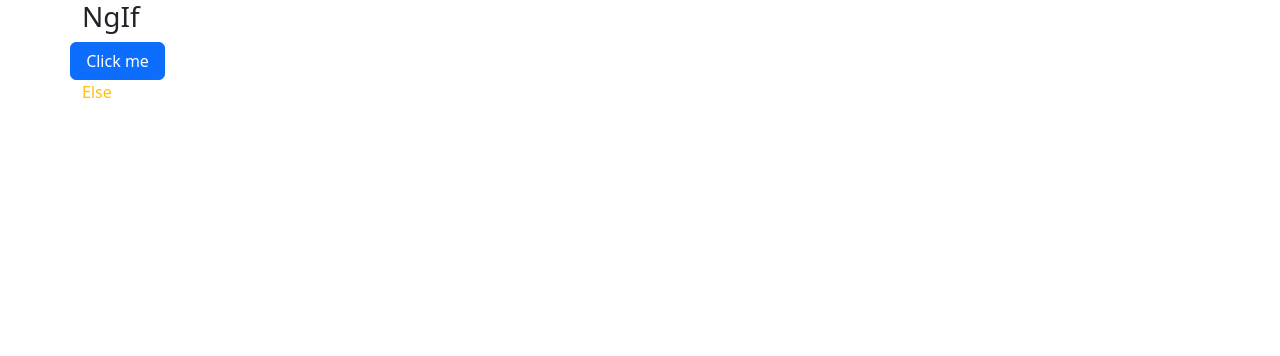
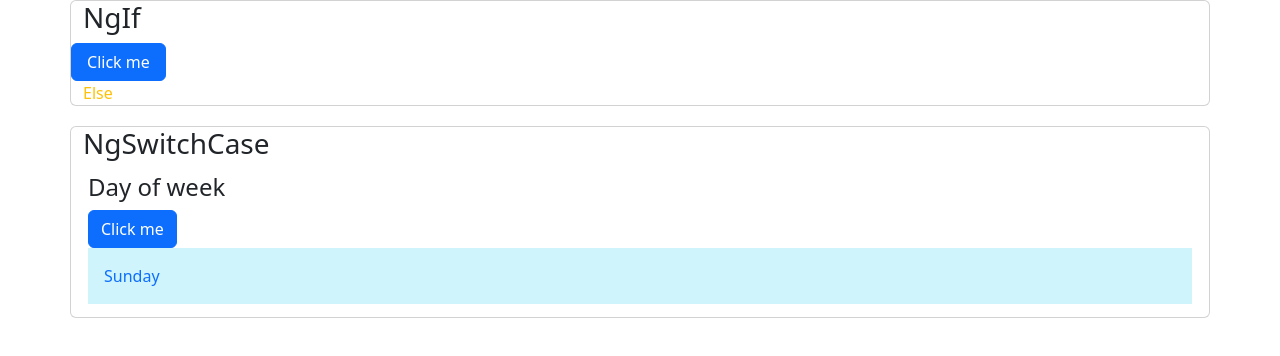
Before and after one commit to tom-jr/angular-loiane, an Angular app in the folder project-lab/diretivas/: page / in a window 1280 px wide. Shown: the top 356 px of the page. Built offline with nearby package versions, Linux system fonts and the light colour scheme.

Commit message:
#0018 added jsonb

```diff
--- /dev/null
+++ b/project-lab/diretivas/db/db.json
@@ -0,0 +1,5 @@
+{
+  "teste": {
+    "attribute": "VALUE"
+  }
+}
--- a/project-lab/diretivas/package.json
+++ b/project-lab/diretivas/package.json
@@ -6,7 +6,8 @@
     "start": "ng serve",
     "build": "ng build",
     "watch": "ng build --watch --configuration development",
-    "test": "ng test"
+    "test": "ng test",
+    "back": "json-server --watch db/db.json"
   },
   "private": true,
   "dependencies": {
@@ -18,6 +19,7 @@
     "@angular/platform-browser": "^16.1.0",
     "@angular/platform-browser-dynamic": "^16.1.0",
     "@angular/router": "^16.1.0",
+    "json-server": "^0.17.3",
     "rxjs": "~7.8.0",
     "tslib": "^2.3.0",
     "zone.js": "~0.13.0"
--- a/project-lab/diretivas/src/app/ngif/ngif.component.html
+++ b/project-lab/diretivas/src/app/ngif/ngif.component.html
@@ -1,4 +1,4 @@
-<div class="container-md">
+<div class="container-md card">
   <h3 class="label-control">NgIf</h3>
   <article>
     <div class="row">
@@ -16,6 +16,23 @@
       </ng-template>
     </div>
   </article>
-
 <div *ngIf="condition as value" class="text-success">{{value}}</div>
 </div>
+
+<div class="container-md card" style="margin-top: 20px">
+  <h3 class="label-control">NgSwitchCase</h3>
+  <article style="padding: 5px">
+    <div [ngSwitch]="day">
+      <h4> Day of week </h4>
+      <button class="btn btn-primary" (click)="changeWeekDay()">Click me</button>
+      <div *ngSwitchCase="0" class="p-3 mb-2 text-primary bg-info-subtle">Sunday</div>
+      <div *ngSwitchCase="1" class="p-3 mb-2 text-primary bg-info-subtle">Monday</div>
+      <div *ngSwitchCase="2" class="p-3 mb-2 text-primary bg-info-subtle">Tuesday</div>
+      <div *ngSwitchCase="3" class="p-3 mb-2 text-primary bg-info-subtle">Wednesday</div>
+      <div *ngSwitchCase="4" class="p-3 mb-2 text-primary bg-info-subtle">Thursday</div>
+      <div *ngSwitchCase="5" class="p-3 mb-2 text-primary bg-info-subtle">Friday</div>
+      <div *ngSwitchCase="6" class="p-3 mb-2 text-primary bg-info-subtle">Saturday</div>
+    </div>
+
+  </article>
+</div>
--- a/project-lab/diretivas/src/app/ngif/ngif.component.ts
+++ b/project-lab/diretivas/src/app/ngif/ngif.component.ts
@@ -1,4 +1,4 @@
-import { Component } from '@angular/core';
+import {Component} from '@angular/core';
 
 @Component({
   selector: 'app-ngif',
@@ -7,5 +7,9 @@ import { Component } from '@angular/core';
 })
 export class NgifComponent {
   condition: boolean = false;
+  day: number = 0;
 
+  changeWeekDay() {
+    this.day = this.day === 6 ? 0 : ++ this.day;
+  }
 }
```
Also changed, not shown: 1 other file (tests, documents, lock files or other folders).
